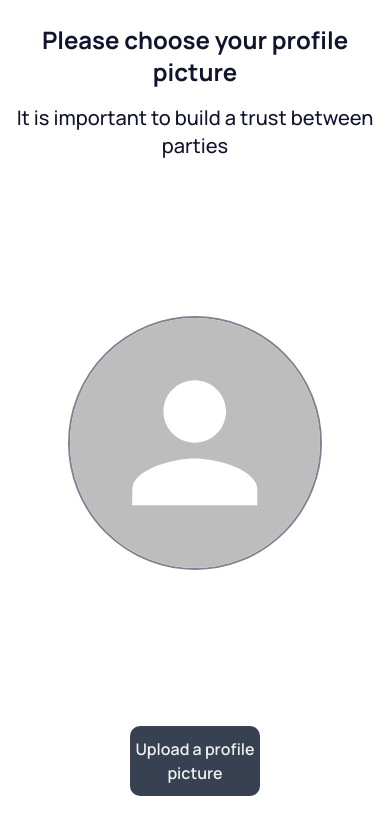
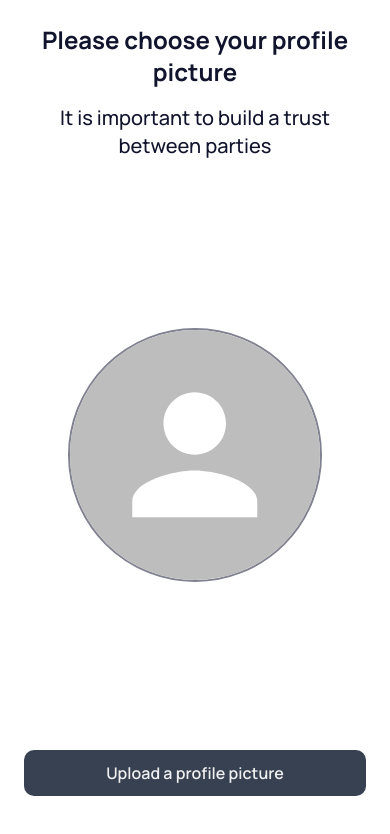
Before and after one commit to Seibeaaar/Yariga, a React (Vite) app: page /upload-avatar in a window 390 px wide. Shown: the top 834 px of the page. Built offline with nearby package versions, Linux system fonts and the light colour scheme.

Commit message:
Make avatar upload screen responsive

```diff
--- a/src/screens/ProfileComplete/AvatarUpload/index.tsx
+++ b/src/screens/ProfileComplete/AvatarUpload/index.tsx
@@ -42,7 +42,7 @@ const ProfileAvatarUpload = () => {
   };
 
   return (
-    <ScreenContainer className="pt-[24px] pb-[48px] flex flex-col items-center">
+    <ScreenContainer className="pt-[24px] pb-[48px] px-[24px] xl:px-0 flex flex-col items-center">
       {pending ? <Loader /> : null}
       <h1 className="text-center font-bold text-2xl md:text-3xl mb-[16px]">
         Please choose your profile picture
@@ -86,7 +86,7 @@ const ProfileAvatarUpload = () => {
           ) : null}
         </div>
       </section>
-      <div className="w-1/3">
+      <div className="lg:w-1/2 xl:w-1/3 w-full">
         <Button
           onClick={onSubmit}
           disabled={!uploadedImage}
```
